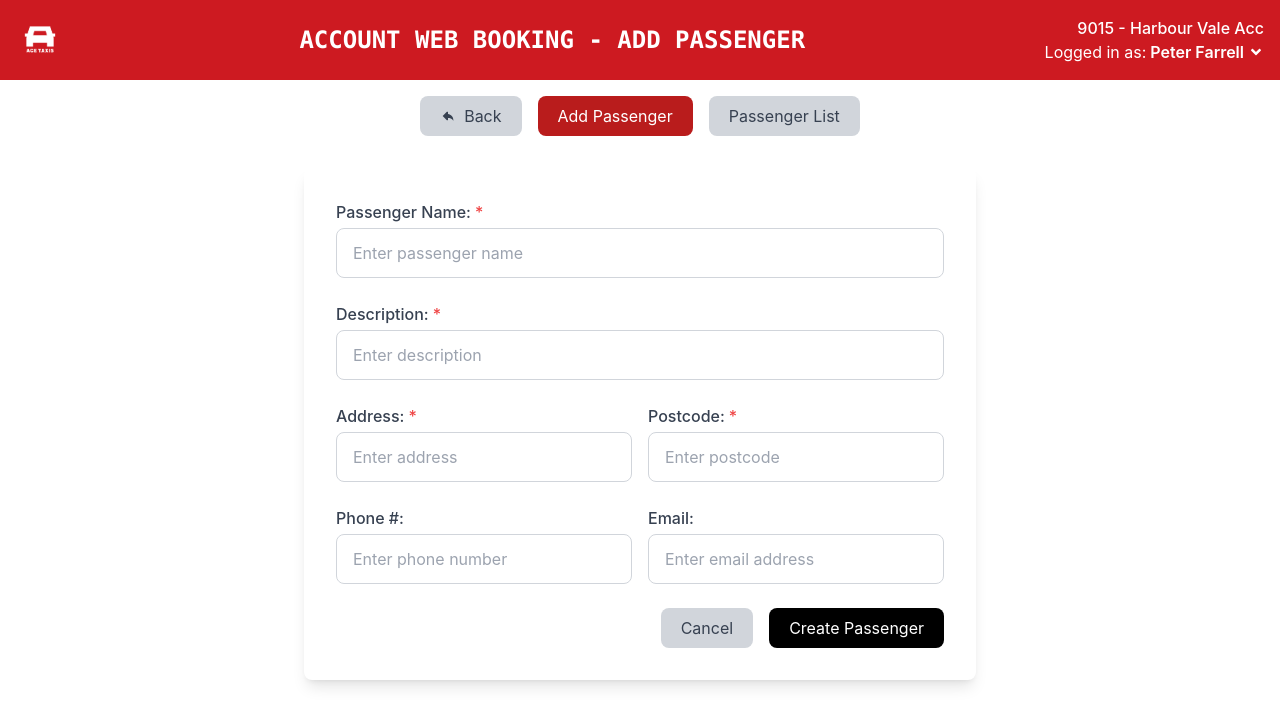
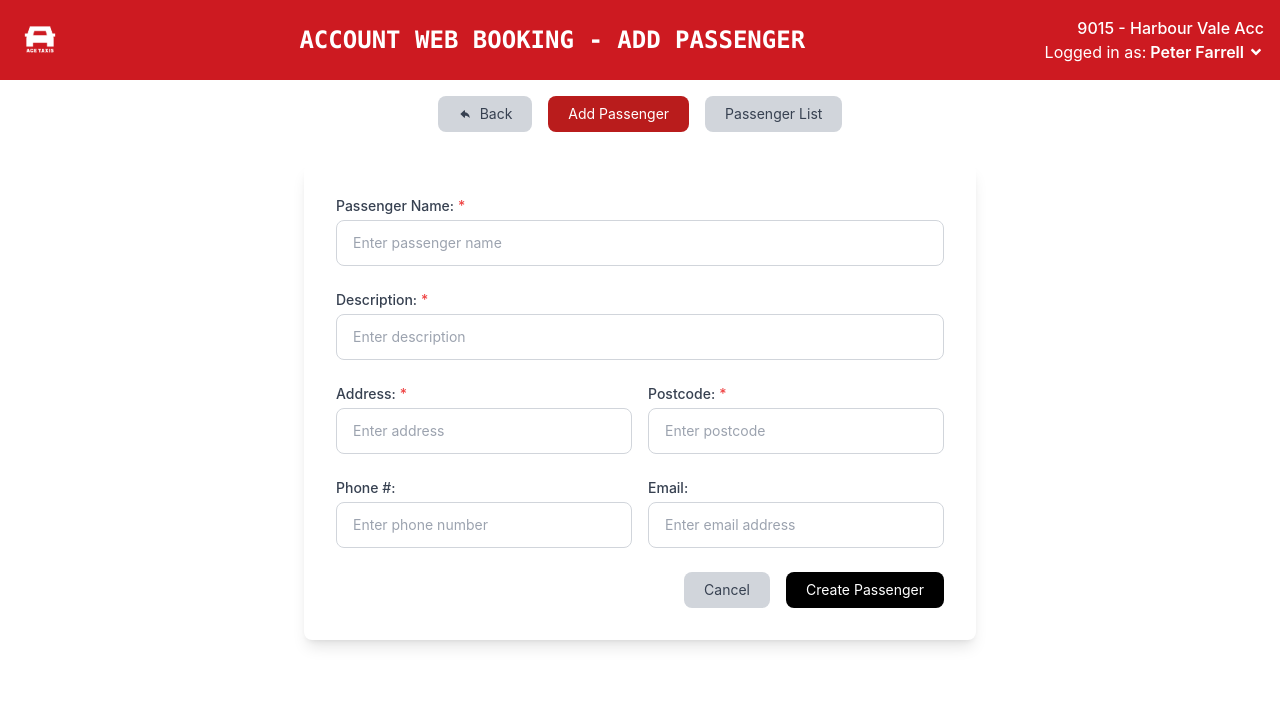
Before and after one commit to BackendCoders/Passenger-Web-booker, a React (Vite) app: page /AddPassenger in a window 1280 px wide. Shown: the top 726 px of the page. Built offline with nearby package versions, Linux system fonts and the light colour scheme; no server answers.

Commit message:
updated add passeneger section

```diff
--- a/src/components/booking/AddPassenger.jsx
+++ b/src/components/booking/AddPassenger.jsx
@@ -78,26 +78,26 @@ const AddPassenger = () => {
 	return (
     <div>
       <Header />
-      <div className="min-h-screen bg-white p-4">
+      <div className=" bg-white p-4 min-h-[500px] max-h-[70vh] overflow-y-auto sm:min-h-screen sm:max-h-full">
       {/* Button Section */}
-        <div className="flex justify-center gap-4 mb-8">
+      <div className="flex justify-center gap-2 sm:gap-4 mb-6 sm:mb-8">
         <button
           onClick={() => navigate("/dashboard")}
-            className="px-5 py-2 bg-gray-300 text-gray-700 rounded-lg hover:bg-gray-400 transition flex items-center"
+          className="px-3 py-2 sm:px-5 sm:py-2 bg-gray-300 text-gray-700 text-xs sm:text-sm rounded-lg hover:bg-gray-400 transition flex items-center"
         >
-            <TiArrowBack className="mr-2" />
+          <TiArrowBack className="mr-1 sm:mr-2" />
           <span>Back</span>
         </button>
 
         <button
           onClick={() => navigate("/add-passenger")}
-            className="px-5 py-2 bg-[#b91c1c] text-white rounded-lg hover:bg-red-700 transition"
+          className="px-3 py-2 sm:px-5 sm:py-2 bg-[#b91c1c] text-white text-xs sm:text-sm rounded-lg hover:bg-red-700 transition"
         >
           Add Passenger
         </button>
         <button
           onClick={() => navigate("/passengerlist")}
-            className="px-5 py-2 bg-gray-300 text-gray-700 rounded-lg hover:bg-gray-400 transition"
+          className="px-3 py-2 sm:px-5 sm:py-2 bg-gray-300 text-gray-700 text-xs sm:text-sm rounded-lg hover:bg-gray-400 transition"
         >
           Passenger List
         </button>
@@ -105,13 +105,13 @@ const AddPassenger = () => {
 
       {/* Add Passenger Form */}
       <div className="flex justify-center">
-          <div className="w-full max-w-2xl bg-white p-8 rounded-lg shadow-lg overflow-auto">
-            <form onSubmit={handleSubmit} className="space-y-6">
+        <div className="w-full max-w-md sm:max-w-2xl bg-white p-4 sm:p-8 rounded-lg shadow-lg overflow-auto">
+          <form onSubmit={handleSubmit} className="space-y-4 sm:space-y-6">
             {/* Passenger Name */}
             <div>
               <label
                 htmlFor="passengerName"
-                  className="block text-gray-700 font-medium mb-1"
+                className="block text-xs sm:text-sm text-gray-700 font-medium mb-1"
               >
                 Passenger Name:
                 <span className="text-red-500 ml-1">*</span>
@@ -122,7 +122,7 @@ const AddPassenger = () => {
                 placeholder="Enter passenger name"
                 value={formData.passengerName}
                 onChange={handleChange}
-                  className="w-full px-4 py-3 bg-white border border-gray-300 rounded-lg focus:outline-none focus:ring focus:ring-red-500"
+                className="w-full px-3 py-2 sm:px-4 sm:py-3 bg-white border border-gray-300 rounded-lg focus:outline-none focus:ring text-xs sm:text-sm"
                 required
               />
             </div>
@@ -131,7 +131,7 @@ const AddPassenger = () => {
             <div>
               <label
                 htmlFor="description"
-                  className="block text-gray-700 font-medium mb-1"
+                className="block text-xs sm:text-sm text-gray-700 font-medium mb-1"
               >
                 Description:
                 <span className="text-red-500 ml-1">*</span>
@@ -142,17 +142,17 @@ const AddPassenger = () => {
                 placeholder="Enter description"
                 value={formData.description}
                 onChange={handleChange}
-                  className="w-full px-4 py-3 bg-white border border-gray-300 rounded-lg focus:outline-none focus:ring focus:ring-red-500"
+                className="w-full px-3 py-2 sm:px-4 sm:py-3 bg-white border border-gray-300 rounded-lg focus:outline-none focus:ring text-xs sm:text-sm"
                 required
               />
             </div>
 
             {/* Address and Postcode */}
-              <div className="grid grid-cols-1 sm:grid-cols-2 gap-4">
+            <div className="grid grid-cols-1 sm:grid-cols-2 gap-3 sm:gap-4">
               <div>
                 <label
                   htmlFor="address"
-                    className="block text-gray-700 font-medium mb-1"
+                  className="block text-xs sm:text-sm text-gray-700 font-medium mb-1"
                 >
                   Address:
                   <span className="text-red-500 ml-1">*</span>
@@ -163,7 +163,7 @@ const AddPassenger = () => {
                   placeholder="Enter address"
                   value={formData.address}
                   onChange={handleChange}
-                    className="w-full px-4 py-3 bg-white border border-gray-300 rounded-lg focus:outline-none focus:ring focus:ring-red-500"
+                  className="w-full px-3 py-2 sm:px-4 sm:py-3 bg-white border border-gray-300 rounded-lg focus:outline-none focus:ring text-xs sm:text-sm"
                   required
                 />
               </div>
@@ -171,7 +171,7 @@ const AddPassenger = () => {
               <div>
                 <label
                   htmlFor="postcode"
-                    className="block text-gray-700 font-medium mb-1"
+                  className="block text-xs sm:text-sm text-gray-700 font-medium mb-1"
                 >
                   Postcode:
                   <span className="text-red-500 ml-1">*</span>
@@ -182,18 +182,18 @@ const AddPassenger = () => {
                   placeholder="Enter postcode"
                   value={formData.postcode}
                   onChange={handleChange}
-                    className="w-full px-4 py-3 bg-white border border-gray-300 rounded-lg focus:outline-none focus:ring focus:ring-red-500"
+                  className="w-full px-3 py-2 sm:px-4 sm:py-3 bg-white border border-gray-300 rounded-lg focus:outline-none focus:ring text-xs sm:text-sm"
                   required
                 />
               </div>
             </div>
 
             {/* Phone and Email */}
-              <div className="grid grid-cols-1 sm:grid-cols-2 gap-4">
+            <div className="grid grid-cols-1 sm:grid-cols-2 gap-3 sm:gap-4">
               <div>
                 <label
                   htmlFor="phone"
-                    className="block text-gray-700 font-medium mb-1"
+                  className="block text-xs sm:text-sm text-gray-700 font-medium mb-1"
                 >
                   Phone #:
                 </label>
@@ -203,14 +203,14 @@ const AddPassenger = () => {
                   placeholder="Enter phone number"
                   value={formData.phone}
                   onChange={handleChange}
-                    className="w-full px-4 py-3 bg-white border border-gray-300 rounded-lg focus:outline-none focus:ring focus:ring-red-500"
+                  className="w-full px-3 py-2 sm:px-4 sm:py-3 bg-white border border-gray-300 rounded-lg focus:outline-none focus:ring text-xs sm:text-sm"
                 />
               </div>
 
               <div>
                 <label
                   htmlFor="email"
-                    className="block text-gray-700 font-medium mb-1"
+                  className="block text-xs sm:text-sm text-gray-700 font-medium mb-1"
                 >
                   Email:
                 </label>
@@ -220,23 +220,23 @@ const AddPassenger = () => {
                   placeholder="Enter email address"
                   value={formData.email}
                   onChange={handleChange}
-                    className="w-full px-4 py-3 bg-white border border-gray-300 rounded-lg focus:outline-none focus:ring focus:ring-red-500"
+                  className="w-full px-3 py-2 sm:px-4 sm:py-3 bg-white border border-gray-300 rounded-lg focus:outline-none focus:ring text-xs sm:text-sm"
                 />
               </div>
             </div>
 
             {/* Buttons */}
-              <div className="flex justify-end space-x-4">
+            <div className="flex flex-col sm:flex-row justify-end gap-2 sm:gap-4">
               <button
                 type="button"
                 onClick={() => navigate("/passengerlist")}
-                  className="px-5 py-2 bg-gray-300 text-gray-700 rounded-lg hover:bg-gray-400"
+                className="px-3 py-2 sm:px-5 sm:py-2 bg-gray-300 text-gray-700 text-xs sm:text-sm rounded-lg hover:bg-gray-400"
               >
                 Cancel
               </button>
               <button
                 type="submit"
-                  className="px-5 py-2 bg-black text-white rounded-lg"
+                className="px-3 py-2 sm:px-5 sm:py-2 bg-black text-white text-xs sm:text-sm rounded-lg"
                 disabled={loading} // Disable button while loading
               >
                 {loading ? "Submitting..." : "Create Passenger"}
```
Lines whose indentation alone changed are shown as unchanged.
